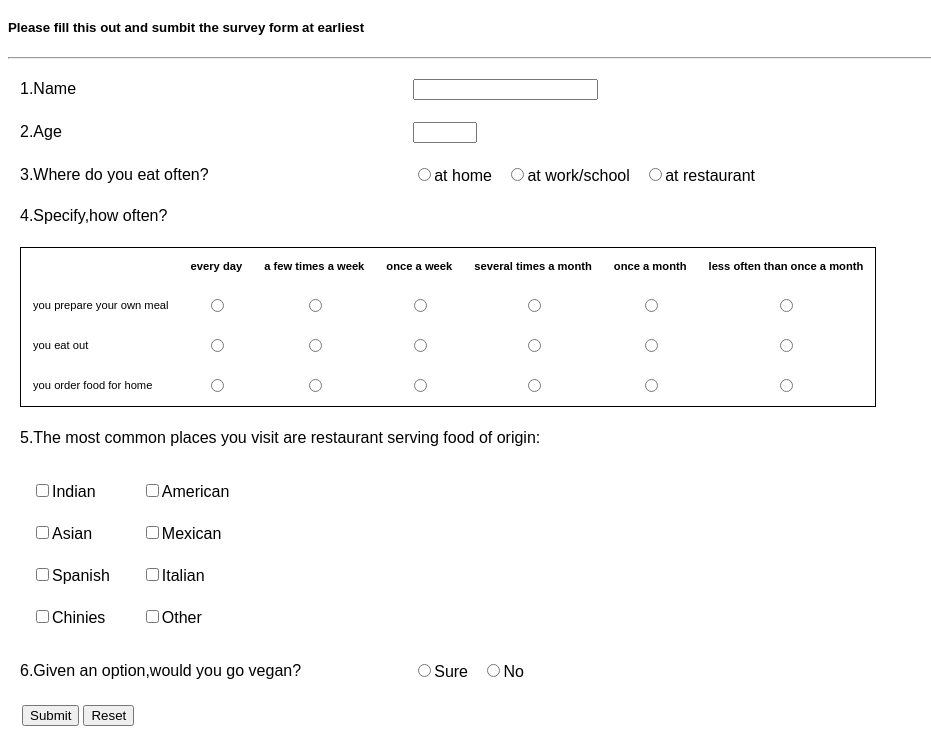
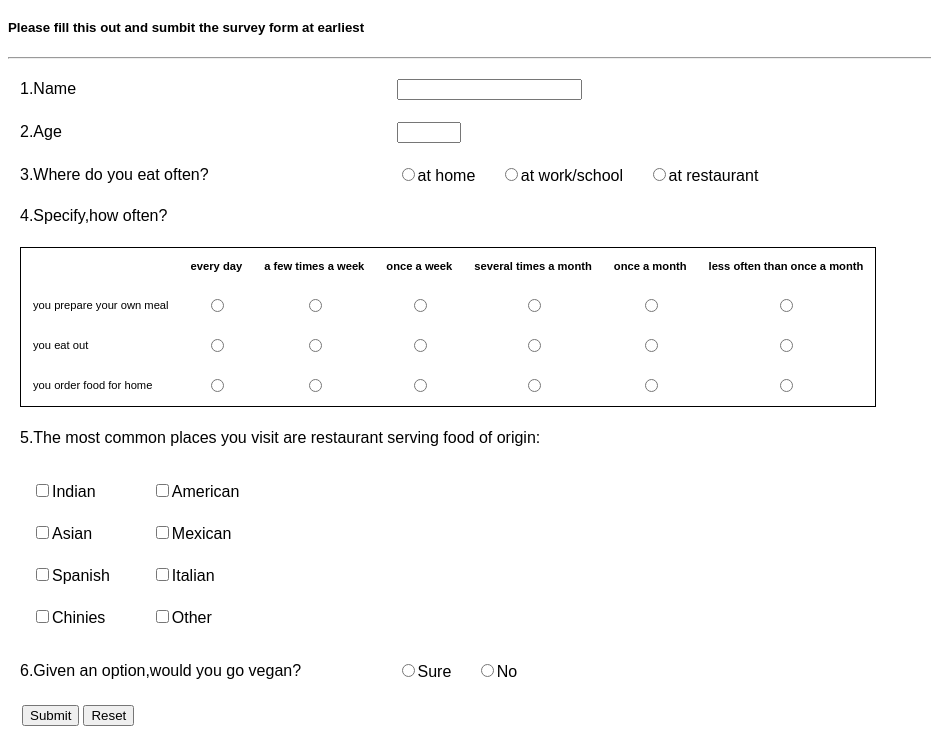
Before and after one commit to shekharbhoyar/webbasic, a plain HTML site: page surveypract.html in a window 1280 px wide. Shown: the part 61-809 px from the top of the page, without its empty margins (0-931 px from the left). Drawn offline with Linux system fonts and the light colour scheme.

Commit message:
survey form

```diff
--- a/surveypract.html
+++ b/surveypract.html
@@ -12,7 +12,7 @@
             padding: 10px;
         }
         label{
-            margin-right: 10px;
+            margin-right: 20px;
         }
         button{
             margin: 2px;
```
